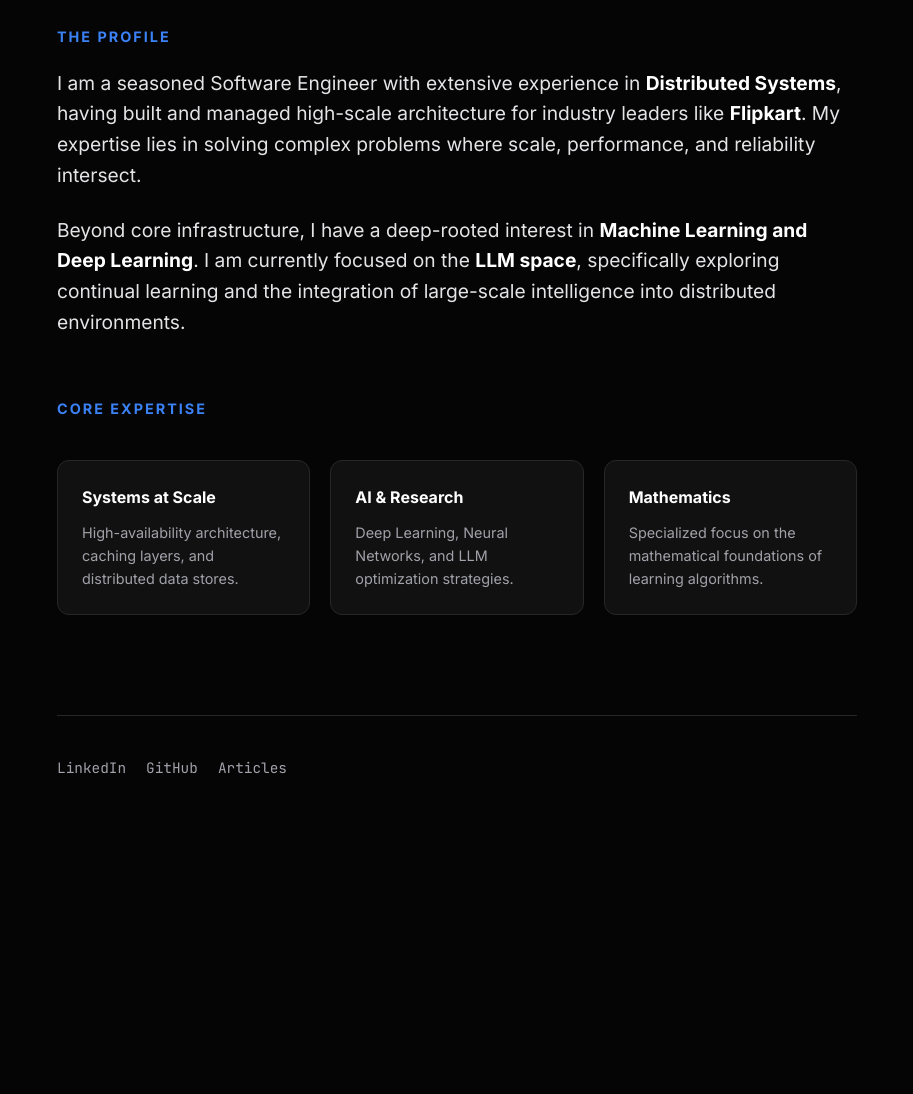
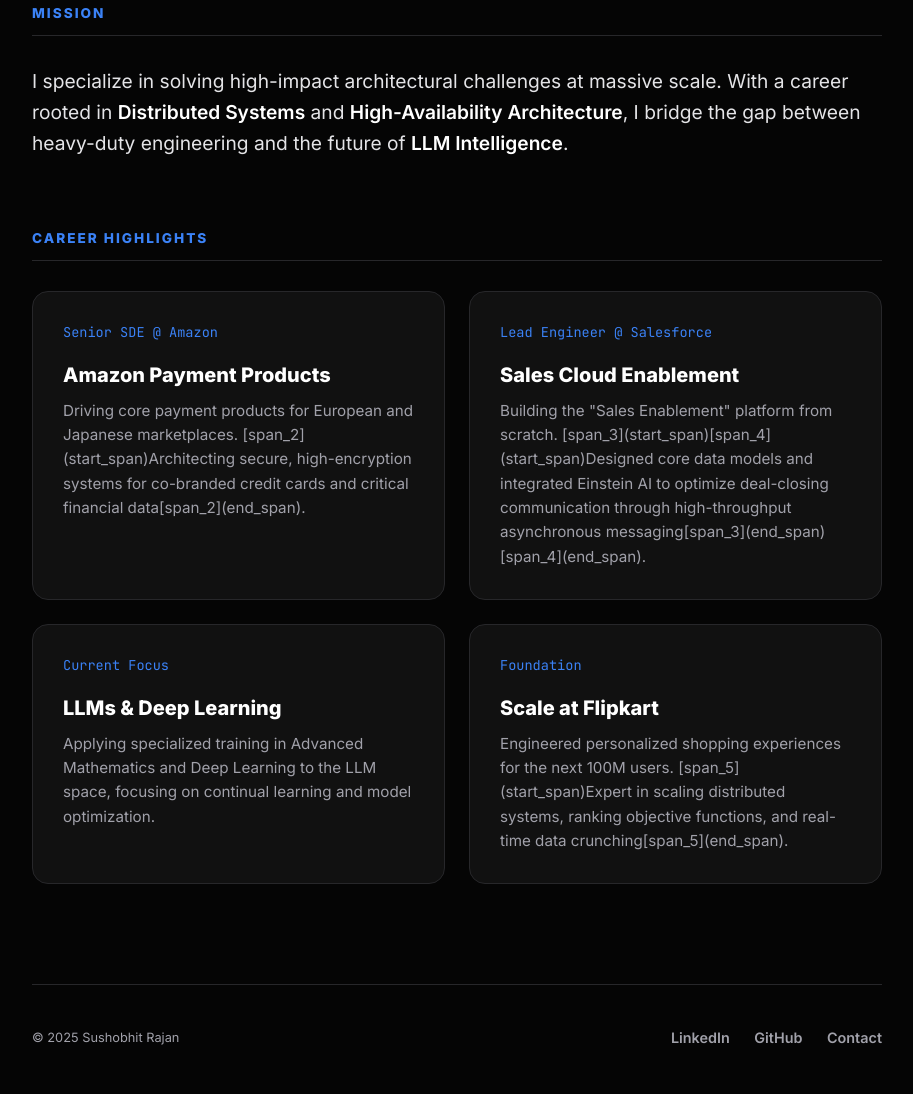
Before and after one commit to sushobhitrajan/sushobhitrajan.github.io, a plain HTML site: page index.html in a window 1280 px wide. Shown: the part 317-1411 px from the top of the page, without its empty margins (183-1096 px from the left). Before the commit the page ends 1216 px from the top, so only its background shows below. Drawn offline with Linux system fonts and the light colour scheme.

Commit message:
Update index.html

```diff
--- a/index.html
+++ b/index.html
@@ -3,8 +3,8 @@
 <head>
     <meta charset="UTF-8">
     <meta name="viewport" content="width=device-width, initial-scale=1.0">
-    <title>Sushobhit Rajan | Distributed Systems & LLMs</title>
-    <link href="https://fonts.googleapis.com/css2?family=Inter:wght@400;700;800&family=JetBrains+Mono&display=swap" rel="stylesheet">
+    <title>Sushobhit Rajan | Principal Systems Architect</title>
+    <link href="https://fonts.googleapis.com/css2?family=Inter:wght@400;600;800&family=JetBrains+Mono&display=swap" rel="stylesheet">
     <style>
         :root {
             --bg: #050505;
@@ -12,6 +12,7 @@
             --accent: #3b82f6;
             --secondary: #a1a1aa;
             --card: #111111;
+            --border: #27272a;
         }
 
         body {
@@ -24,8 +25,8 @@
         }
 
         .container {
-            max-width: 800px;
-            margin: 120px auto;
+            max-width: 850px;
+            margin: 100px auto;
             padding: 0 24px;
         }
 
@@ -36,26 +37,28 @@
             margin: 0;
             letter-spacing: -2px;
             font-weight: 800;
-            background: linear-gradient(to right, #fff, #666);
+            background: linear-gradient(to right, #fff, #888);
             -webkit-background-clip: text;
             -webkit-text-fill-color: transparent;
         }
 
-        .intro-text {
-            font-size: 1.25rem;
+        .tagline {
+            font-size: 1.4rem;
             color: var(--secondary);
-            max-width: 90%;
-            margin-top: 20px;
+            margin-top: 15px;
+            font-weight: 400;
         }
 
-        section { margin-bottom: 60px; }
+        section { margin-bottom: 70px; }
 
         h2 {
-            font-size: 0.9rem;
+            font-size: 0.85rem;
             text-transform: uppercase;
             letter-spacing: 2px;
             color: var(--accent);
-            margin-bottom: 20px;
+            margin-bottom: 30px;
+            border-bottom: 1px solid var(--border);
+            padding-bottom: 10px;
         }
 
         .bio-p {
@@ -64,52 +67,66 @@
             margin-bottom: 1.5rem;
         }
 
-        .stack-grid {
+        .highlight { color: #fff; font-weight: 600; }
+
+        /* Experience Cards */
+        .exp-grid {
             display: grid;
-            grid-template-columns: repeat(auto-fit, minmax(200px, 1fr));
-            gap: 20px;
-            margin-top: 40px;
+            grid-template-columns: 1fr 1fr;
+            gap: 24px;
         }
 
-        .stack-card {
+        .exp-card {
             background: var(--card);
-            padding: 24px;
-            border-radius: 12px;
-            border: 1px solid #27272a;
+            padding: 30px;
+            border-radius: 16px;
+            border: 1px solid var(--border);
+            transition: border-color 0.3s ease;
         }
 
-        .stack-card h3 {
-            margin: 0 0 10px 0;
-            font-size: 1rem;
-            color: var(--text);
+        .exp-card:hover { border-color: var(--accent); }
+
+        .exp-card h3 {
+            margin: 0 0 8px 0;
+            font-size: 1.25rem;
+            color: #fff;
         }
 
-        .stack-card p {
+        .company-role {
+            font-family: 'JetBrains Mono', monospace;
+            font-size: 0.85rem;
+            color: var(--accent);
+            margin-bottom: 15px;
+            display: block;
+        }
+
+        .exp-card p {
             margin: 0;
-            font-size: 0.9rem;
+            font-size: 0.95rem;
             color: var(--secondary);
         }
 
-        .highlight { color: #fff; font-weight: 600; }
-
         footer {
             margin-top: 100px;
-            padding-top: 40px;
-            border-top: 1px solid #27272a;
+            padding: 40px 0;
+            border-top: 1px solid var(--border);
             display: flex;
-            gap: 20px;
+            justify-content: space-between;
+            align-items: center;
         }
 
-        footer a {
+        .links a {
             color: var(--secondary);
             text-decoration: none;
+            margin-left: 20px;
             font-size: 0.9rem;
-            font-family: 'JetBrains Mono', monospace;
+            font-weight: 600;
         }
 
-        footer a:hover { color: var(--accent); }
+        .links a:hover { color: #fff; }
 
-        @media (max-width: 600px) {
+        @media (max-width: 700px) {
+            .exp-grid { grid-template-columns: 1fr; }
             h1 { font-size: 2.5rem; }
         }
     </style>
@@ -119,41 +136,60 @@
     <div class="container">
         <header>
             <h1>Sushobhit Rajan</h1>
-            <p class="intro-text">Architecting Distributed Systems & Exploring LLM Intelligence</p>
+            <p class="tagline">Principal Systems Engineer & AI Researcher</p>
         </header>
 
         <section>
-            <h2>The Profile</h2>
+            <h2>Mission</h2>
             <p class="bio-p">
-                I am a seasoned Software Engineer with extensive experience in <span class="highlight">Distributed Systems</span>, having built and managed high-scale architecture for industry leaders like <span class="highlight">Flipkart</span>. My expertise lies in solving complex problems where scale, performance, and reliability intersect.
-            </p>
-            <p class="bio-p">
-                Beyond core infrastructure, I have a deep-rooted interest in <span class="highlight">Machine Learning and Deep Learning</span>. I am currently focused on the <span class="highlight">LLM space</span>, specifically exploring continual learning and the integration of large-scale intelligence into distributed environments.
+                I specialize in solving high-impact architectural challenges at massive scale. With a career rooted in <span class="highlight">Distributed Systems</span> and <span class="highlight">High-Availability Architecture</span>, I bridge the gap between heavy-duty engineering and the future of <span class="highlight">LLM Intelligence</span>.
             </p>
         </section>
 
         <section>
-            <h2>Core Expertise</h2>
-            <div class="stack-grid">
-                <div class="stack-card">
-                    <h3>Systems at Scale</h3>
-                    <p>High-availability architecture, caching layers, and distributed data stores.</p>
+            <h2>Career Highlights</h2>
+            <div class="exp-grid">
+                <div class="exp-card">
+                    <span class="company-role">Senior SDE @ Amazon</span>
+                    <h3>Amazon Payment Products</h3>
+                    <p>
+                        Driving core payment products for European and Japanese marketplaces. [span_2](start_span)Architecting secure, high-encryption systems for co-branded credit cards and critical financial data[span_2](end_span).
+                    </p>
                 </div>
-                <div class="stack-card">
-                    <h3>AI & Research</h3>
-                    <p>Deep Learning, Neural Networks, and LLM optimization strategies.</p>
+
+                <div class="exp-card">
+                    <span class="company-role">Lead Engineer @ Salesforce</span>
+                    <h3>Sales Cloud Enablement</h3>
+                    <p>
+                        Building the "Sales Enablement" platform from scratch. [span_3](start_span)[span_4](start_span)Designed core data models and integrated Einstein AI to optimize deal-closing communication through high-throughput asynchronous messaging[span_3](end_span)[span_4](end_span).
+                    </p>
                 </div>
-                <div class="stack-card">
-                    <h3>Mathematics</h3>
-                    <p>Specialized focus on the mathematical foundations of learning algorithms.</p>
+
+                <div class="exp-card">
+                    <span class="company-role">Current Focus</span>
+                    <h3>LLMs & Deep Learning</h3>
+                    <p>
+                        Applying specialized training in Advanced Mathematics and Deep Learning to the LLM space, focusing on continual learning and model optimization.
+                    </p>
+                </div>
+
+                <div class="exp-card">
+                    <span class="company-role">Foundation</span>
+                    <h3>Scale at Flipkart</h3>
+                    <p>
+                        Engineered personalized shopping experiences for the next 100M users. [span_5](start_span)Expert in scaling distributed systems, ranking objective functions, and real-time data crunching[span_5](end_span).
+                    </p>
                 </div>
             </div>
         </section>
 
         <footer>
-            <a href="https://www.linkedin.com/in/susrajan">LinkedIn</a>
-            <a href="#">GitHub</a>
-            <a href="#">Articles</a>
+            <span style="color: var(--secondary); font-size: 0.8rem;">&copy; 2025 Sushobhit Rajan</span>
+            <div class="links">
+                <a href="https://www.linkedin.com/in/susrajan">LinkedIn</a>
+                <a href="#">GitHub</a>
+                <a href="mailto:sushobhit.rajan@gmail.com">Contact</a>
+            </div>
         </footer>
     </div>
 
```
